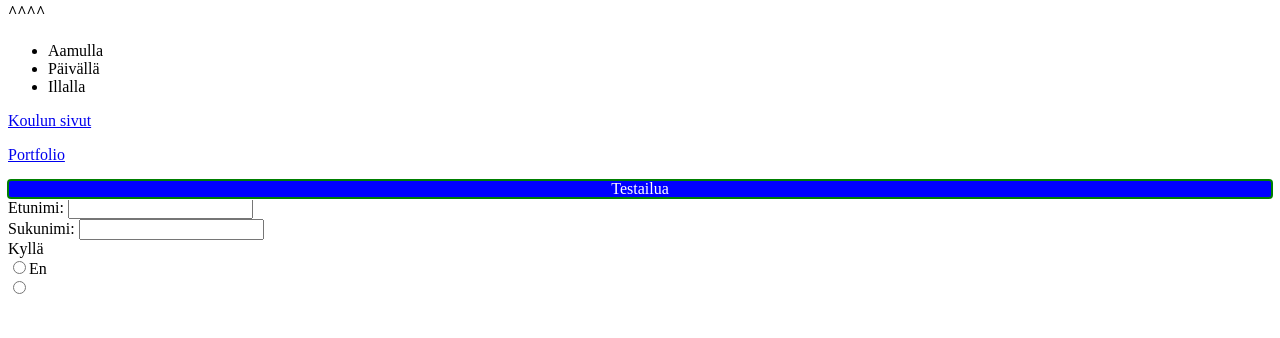
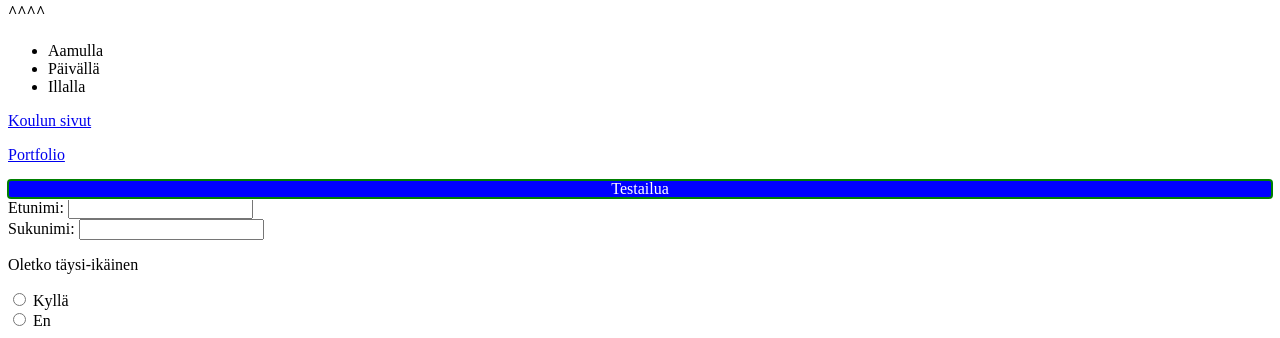
Before and after one commit to JoutsikanShamaani/KPalikka, a plain HTML site: page index.html in a window 1280 px wide. Shown: the part 524-862 px from the top of the page. Before the commit the page ends 830 px from the top, so only its background shows below. Drawn offline with Linux system fonts and the light colour scheme.

Commit message:
hlvetin16

```diff
--- a/index.html
+++ b/index.html
@@ -41,12 +41,12 @@
     <label for="Sukunimi">Sukunimi:</label>
     <input type="text" id="Sukunimi" name="Sukunimi"><br>
 </form>
+    <p>Oletko täysi-ikäinen</p>
 <form>
-    <label for="Kyllä">Kyllä</label><br>
-    <input type="radio" id="Kyllä" name="täysikä" value="Joo"
-    <label for="Ei">En</label><br>
-    <input type="radio" id="Ei" name="alaikä" value="Eip">
-
+    <input type="radio" id="Joojoo" name="fav_language" value="Joo">
+    <label for="Joojoo">Kyllä</label><br>
+    <input type="radio" id="EiEi" name="fav_language" value="Ei">
+    <label for="EiEi">En</label><br>
 </form>
 
 
```
